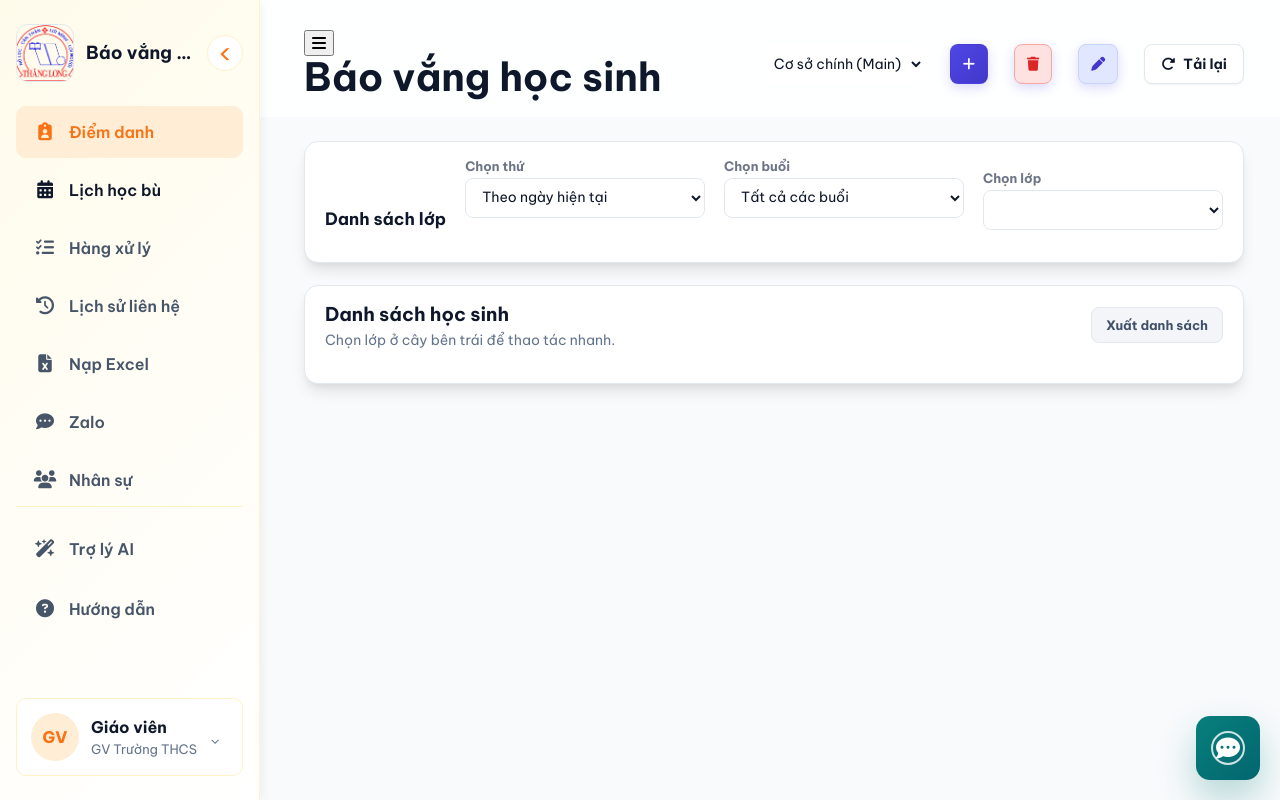
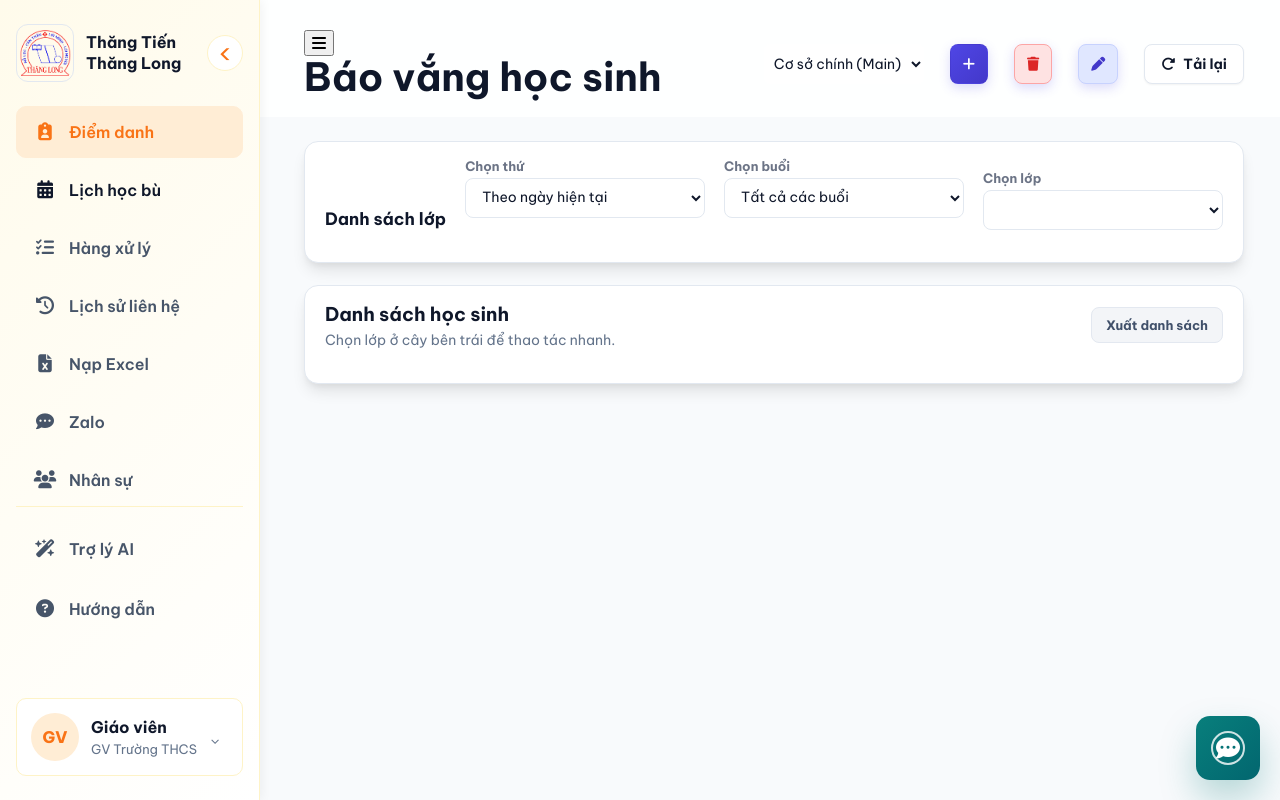
Before and after one commit to thangtienthanglong-gif/baovang, a website: page public/index.html in a window 1280 px wide. Drawn offline with nearby package versions, Linux system fonts and the light colour scheme; no server answers; sample sign-in values are in the browser's storage.

Commit message:
UI: Fix logo clipping and update app title to two lines

```diff
--- a/public/index.html
+++ b/public/index.html
@@ -61,9 +61,10 @@
   <div class="app-shell">
     <aside class="sidebar">
       <div class="side-brand">
-        <img src="/ketbu/company-logo.png" alt="Logo" class="brand-mark" style="object-fit: cover; background: none; border: 1px solid #e2e8f0;">
-        <div style="flex: 1; overflow: hidden;">
-          <strong style="white-space: nowrap; font-size: 18px; display: block; overflow: hidden; text-overflow: ellipsis;">Báo vắng học sinh</strong>
+        <img src="/ketbu/company-logo.png" alt="Logo" class="brand-mark" style="object-fit: contain; background: none; border: 1px solid #e2e8f0; padding: 2px;">
+        <div style="flex: 1; overflow: hidden; display: flex; flex-direction: column;">
+          <strong style="white-space: nowrap; font-size: 16px; display: block; overflow: hidden; text-overflow: ellipsis; line-height: 1.3;">Thăng Tiến</strong>
+          <strong style="white-space: nowrap; font-size: 16px; display: block; overflow: hidden; text-overflow: ellipsis; line-height: 1.3;">Thăng Long</strong>
         </div>
         <button class="collapse-btn" type="button" aria-label="Thu gọn">‹</button>
       </div>
```
